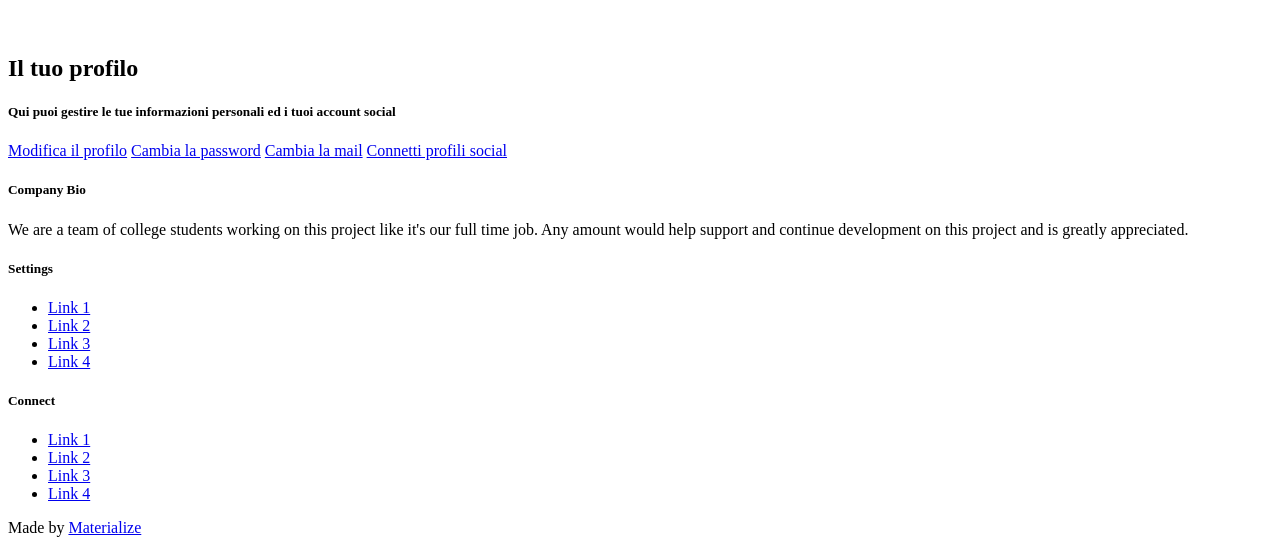
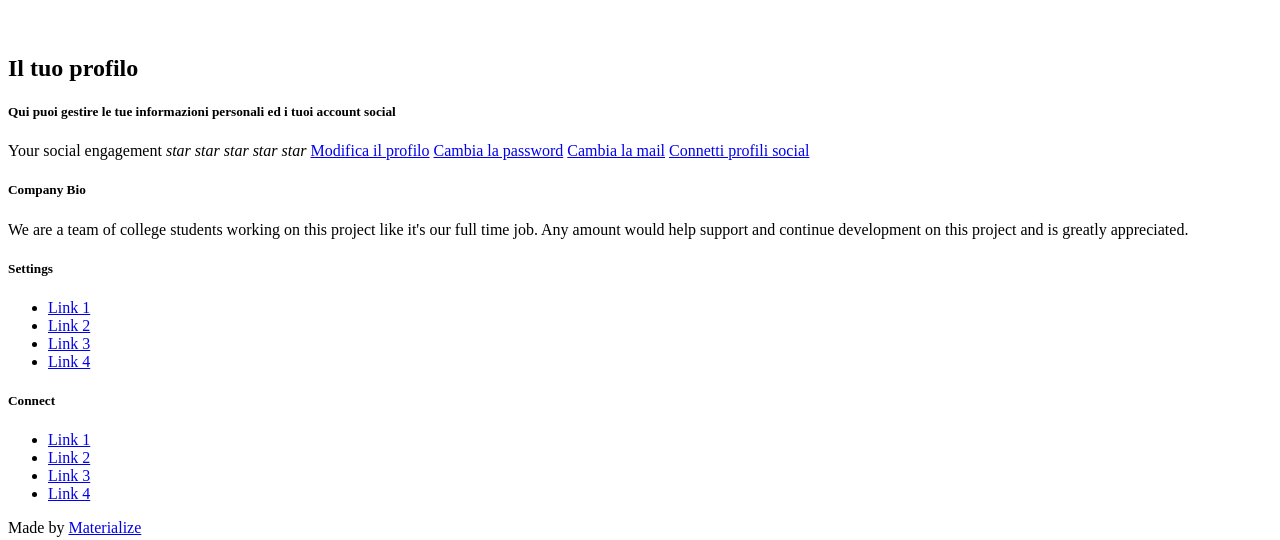
Before and after one commit to parruc/tangoadidas, a Django app: a page that uses adidas/templates/adidas/player_detail.html in a window 1280 px wide. Shown: the part 201-741 px from the top of the page. Run offline with Django 3.2, Linux system fonts and the light colour scheme; the visitor is signed in with stand-in values (Sample User, id 1); data that the repository does not hold is empty; parts of the project's set-up code (start-up, migrations or seed data) failed here and were passed over; some libraries are stand-ins or nearby versions.

Commit message:
added stars in profile view

```diff
--- a/adidas/templates/adidas/player_detail.html
+++ b/adidas/templates/adidas/player_detail.html
@@ -21,6 +21,17 @@
 </div>
 {% endfor %}
 
+Your social engagement
+{% with player.stars as stars %}
+{% for count in "12345" %}
+    {% if count >= stars %}
+         <i class="material-icons">star</i>
+    {% else %}
+         <i class="material-icons icon-yellow">star</i>
+    {% endif %}
+{% endfor %}
+{% endwith %}
+
 <a class="btn waves-effect waves-light" href="{% url 'profile_update' %}">Modifica il profilo</a>
 <a class="btn waves-effect waves-light" href="{% url 'account_change_password' %}">Cambia la password</a>
 <a class="btn waves-effect waves-light" href="{% url 'account_email' %}">Cambia la mail</a>
```
